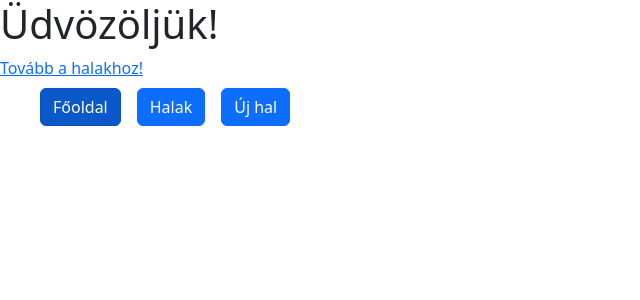
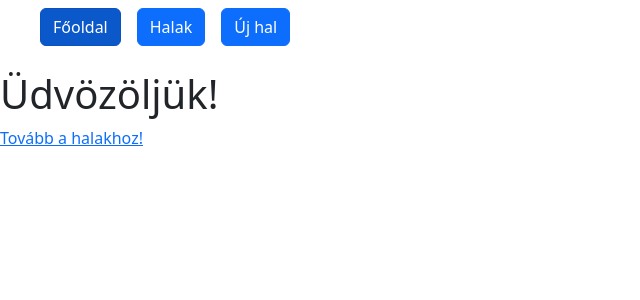
Before and after one commit to Cs12krisz/csiger-halak, a React (Vite) app: page / in a window 1280 px wide. Shown: the top 300 px of the page, without its empty margins (0-640 px from the left). Built offline with nearby package versions, Linux system fonts and the light colour scheme.

Commit message:
A Navigation a lap tetejére tenni

```diff
--- a/src/App.jsx
+++ b/src/App.jsx
@@ -8,20 +8,19 @@ import SingleFish from './pages/SingleFish'
 function App() {
   return (
     <>
+      <nav>
+        <ul>
+          <NavLink to="/" className="btn btn-primary m-2">Főoldal</NavLink>
+          <NavLink to="/halak" className="btn btn-primary m-2">Halak</NavLink>
+          <NavLink to="/ujhal" className="btn btn-primary m-2">Új hal</NavLink>
+        </ul>
+      </nav>
       <Routes>
         <Route path="/" element={<Home/>} />
         <Route path="/halak" element={<Fishes/>} />
         <Route path="/ujhal" element={<NewFish/>} />
         <Route path="/hal/:id" element={<SingleFish/>} />
       </Routes>
-
-        <nav>
-        <ul>
-          <NavLink to="/" className="btn btn-primary m-2">Főoldal</NavLink>
-          <NavLink to="/halak" className="btn btn-primary m-2">Halak</NavLink>
-          <NavLink to="/ujhal" className="btn btn-primary m-2">Új hal</NavLink>
-        </ul>
-      </nav>
     </>
   )
 }
```
